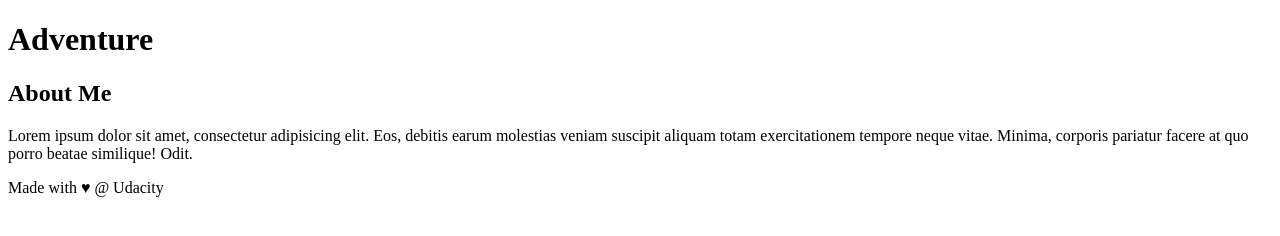
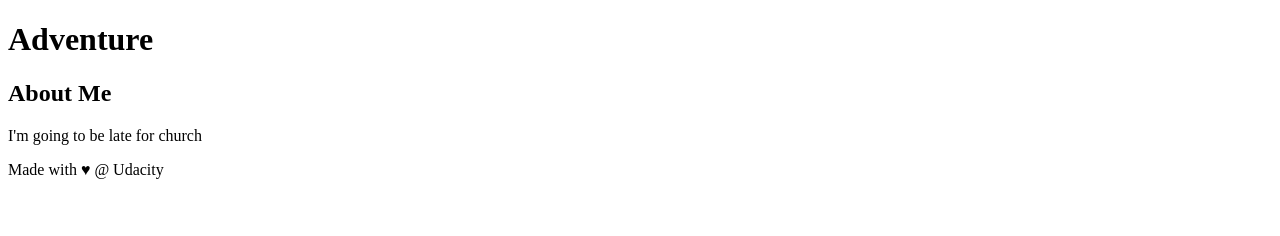
Before and after one commit to clifflfc/Udacity-Github-Course, a plain HTML site: page index.html in a window 1280 px wide. Drawn offline with Linux system fonts and the light colour scheme.

Commit message:
Modified Paragraph description

```diff
--- a/index.html
+++ b/index.html
@@ -21,7 +21,7 @@
  <aside>
      <h2>About Me</h2>
 
-     <p>Lorem ipsum dolor sit amet, consectetur adipisicing elit. Eos, debitis earum molestias veniam suscipit aliquam totam exercitationem tempore neque vitae. Minima, corporis pariatur facere at quo porro beatae similique! Odit.</p>
+     <p>I'm going to be late for church</p>
  </aside>
 
 
```
